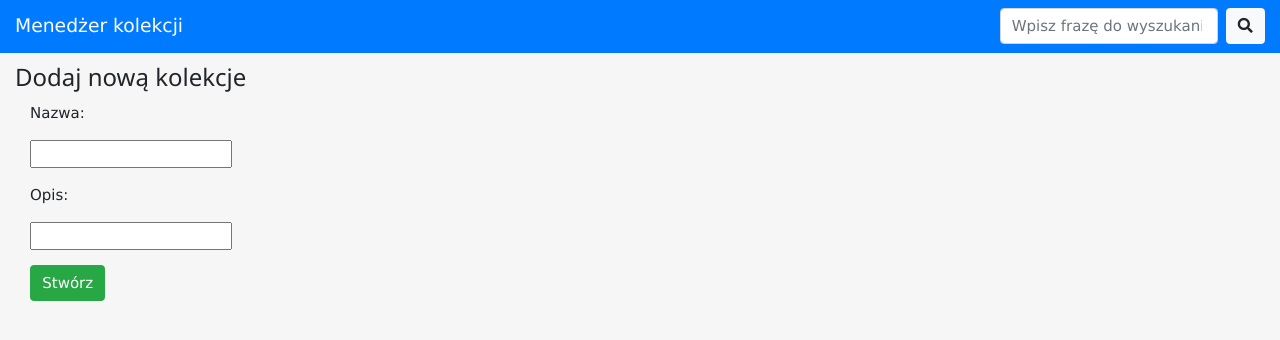
After one commit to JachuPL/CollectionManager, a Django app: page /create_collection/ in a window 1280 px wide. The commit adds this page. Shown: the top 340 px of the page. Run offline with Django 3.2, Linux system fonts and the light colour scheme; some libraries are stand-ins or nearby versions.

Commit message:
[add] create collection activity

```diff
--- /dev/null
+++ b/collectionsapp/forms.py
@@ -0,0 +1,9 @@
+from django import forms
+from .models import Collection
+
+
+class CollectionForm(forms.ModelForm):
+
+    class Meta:
+        model = Collection
+        fields = ['name', 'desc']
--- /dev/null
+++ b/collectionsapp/templates/collections/create_collection.html
@@ -0,0 +1,33 @@
+{% extends 'collections/header.html' %}
+
+{% block content %}
+<div class="container-fluid">
+
+    <div class="row">
+
+        <div class="col-sm-12 col-md-7">
+            <div class="panel panel-default">
+                <div class="panel-body">
+
+                    <h3>Dodaj nową kolekcje</h3>
+                    {% if error_message %}
+                        <p><strong>{{ error_message }}</strong></p>
+                    {% endif %}
+                    <form class="form-horizontal" role="form" action="" method="post" enctype="multipart/form-data">
+                        {% csrf_token %}
+                        {% include 'collections/form_template.html' %}
+                        <div class="form-group">
+                            <div class="col-sm-offset-2 col-sm-10">
+                                <button type="submit" class="btn btn-success">Stwórz</button>
+                            </div>
+                        </div>
+                    </form>
+
+                </div>
+            </div>
+        </div>
+
+    </div>
+
+</div>
+{% endblock %}
--- a/collectionsapp/templates/polls/detail.html
+++ b/collectionsapp/templates/collections/detail.html
@@ -1,4 +1,4 @@
-{% extends "polls/header.html" %}
+{% extends "collections/header.html" %}
 
 {% block content %}
 
--- /dev/null
+++ b/collectionsapp/templates/collections/form_template.html
@@ -0,0 +1,9 @@
+{% for field in form %}
+    <div class="form-group">
+        <div class="col-sm-offset-2 col-sm-10">
+            <span class="text-danger small">{{ field.errors }}</span>
+        </div>
+        <label class="control-label col-sm-2" for="input">{{ field.label_tag }}</label>
+        <div class="col-sm-10">{{ field }}</div>
+    </div>
+{% endfor %}
--- a/collectionsapp/templates/polls/item.html
+++ b/collectionsapp/templates/collections/item.html
@@ -1,4 +1,4 @@
-{% extends "polls/header.html" %}
+{% extends "collections/header.html" %}
 
 {% block content %}
 
@@ -24,7 +24,7 @@
 <small>Dodano {{ value.added }}</small>
 
 <div class="col-sm4">
-                    <button type="button" class="btn btn-sm btn-light"><i class="fas fa-edit"></i>&nbsp;Edytuj</button>
-                    <button type="button" class="btn btn-sm btn-danger"><i class="fas fa-trash-alt"></i>&nbsp;Usuń</button>
+    <button type="button" class="btn btn-sm btn-light"><i class="fas fa-edit"></i>&nbsp;Edytuj</button>
+    <button type="button" class="btn btn-sm btn-danger"><i class="fas fa-trash-alt"></i>&nbsp;Usuń</button>
 </div>
 {% endblock %}
--- a/collectionsapp/urls.py
+++ b/collectionsapp/urls.py
@@ -8,6 +8,6 @@ urlpatterns = [
     # ex: /collections/5/
     path('<int:collection_id>/', views.detail, name='detail'),
     # ex: /collections/item/5
+    path('create_collection/', views.create_collection, name='create_collection'),
     path('item/<int:value_id>/', views.item, name='item'),
-
 ]
--- a/collectionsapp/views.py
+++ b/collectionsapp/views.py
@@ -1,13 +1,12 @@
-from django.shortcuts import render, get_object_or_404, get_list_or_404
-from django.http import HttpResponse
-from django.template import RequestContext
+from django.shortcuts import render, get_object_or_404
 from .models import *
+from .forms import CollectionForm
 
 
 def index(request):
-	collections = Collection.objects.all()
-	context = {'collections': collections}
-	return render(request, 'polls/index.html', context)
+    collections = Collection.objects.all()
+    context = {'collections': collections}
+    return render(request, 'collections/index.html', context)
 
 
 def detail(request, collection_id):
@@ -17,10 +16,21 @@ def detail(request, collection_id):
         'collection': collection,
         'collection_items': collection_items
     }
-    return render(request, 'polls/detail.html', context)
+    return render(request, 'collections/detail.html', context)
 
 
 def item(request, value_id):
     collection_value = get_object_or_404(CollectionValue, pk=value_id)
     context = {'value': collection_value}
-    return render(request, 'polls/item.html', context)
+    return render(request, 'collections/item.html', context)
+
+def create_collection(request):
+    form = CollectionForm(request.POST or None)
+    if form.is_valid():
+        collection = form.save(commit=False)
+        collection.save()
+        return render(request, 'collections/detail.html', {'collection': collection})
+    context = {
+        "form": form,
+    }
+    return render(request, 'collections/create_collection.html', context)
```
Also changed, not shown: collectionsapp/templates/collections/index.html (renamed from collectionsapp/templates/polls/index.html, +3 -4 lines), collectionsapp/templates/collections/header.html (renamed from collectionsapp/templates/polls/header.html), db.sqlite3.
